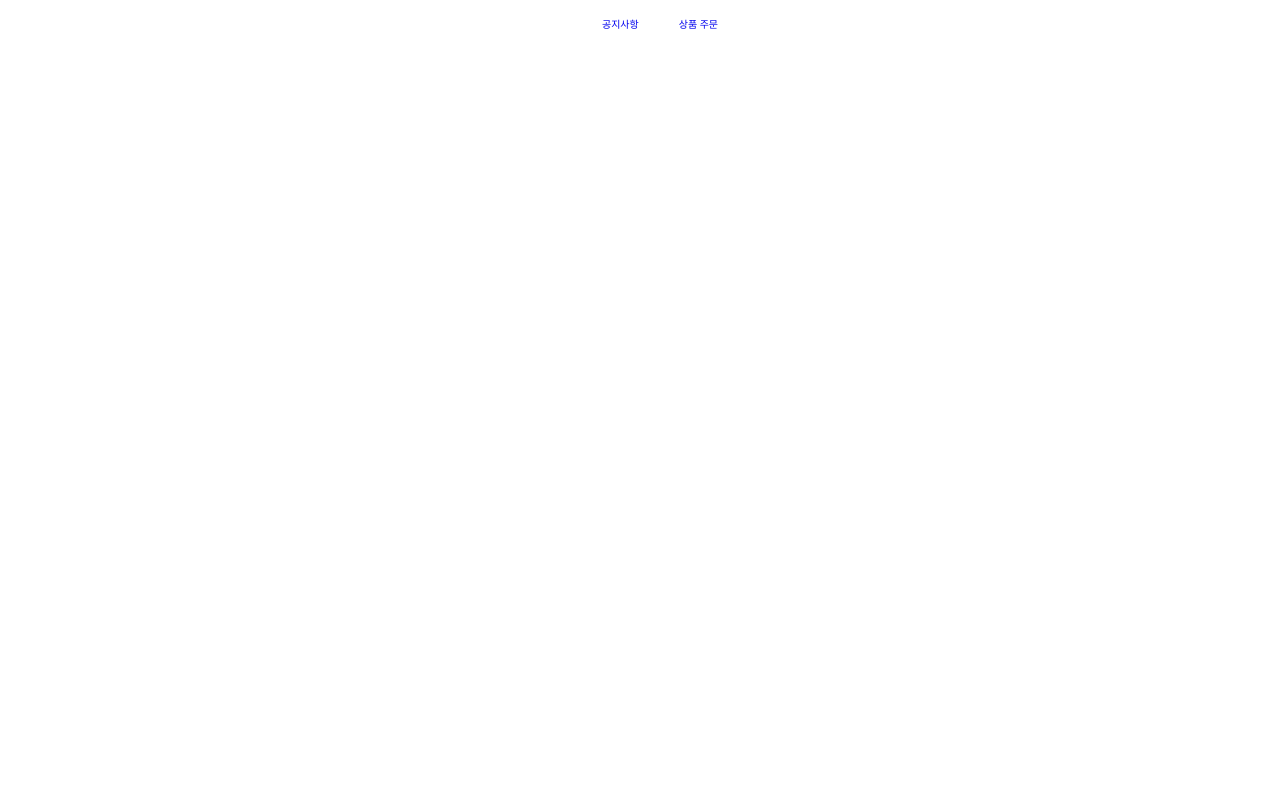
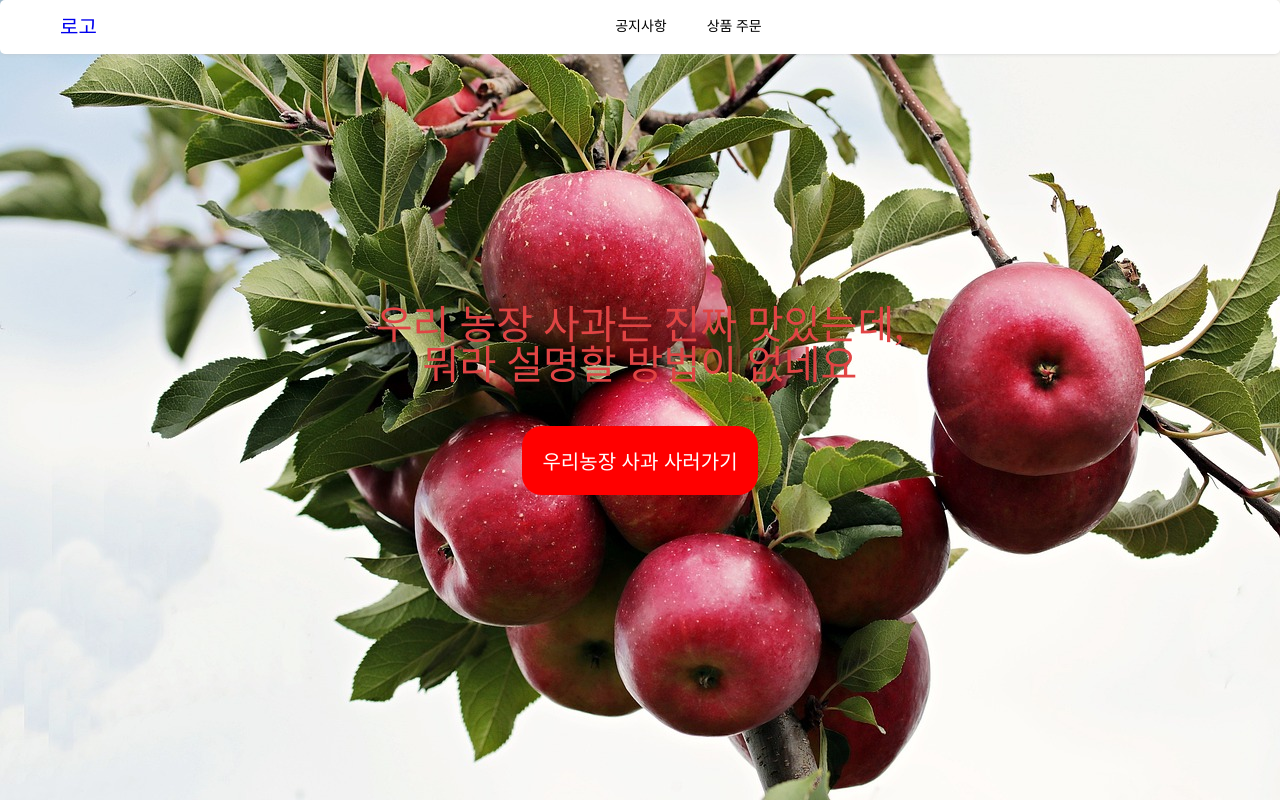
Before and after one commit to Farm-Apple/Apple_FE, a React (Vite) app: page / in a window 1280 px wide. Built offline with nearby package versions, Linux system fonts and the light colour scheme.

Commit message:
🎨style: Introduction, navbar 스타일 작업 및 애니메이션 적용

```diff
--- a/package.json
+++ b/package.json
@@ -13,7 +13,8 @@
     "react": "^18.2.0",
     "react-dom": "^18.2.0",
     "react-router-dom": "^6.16.0",
-    "styled-components": "^6.0.8"
+    "styled-components": "^6.0.8",
+    "styled-reset": "^4.5.1"
   },
   "devDependencies": {
     "@types/react": "^18.2.15",
--- a/src/components/Navbar.tsx
+++ b/src/components/Navbar.tsx
@@ -2,28 +2,43 @@ import styled from "styled-components";
 import * as React from "react";
 import {Link} from "react-router-dom";
 
-const NavBarContainer = styled.div`
+const NavBarContainer = styled.nav`
+  position:fixed;
+  top:0;
+  left:0;
+  width:100%;
+  z-index: 100;
+  background-color:white;
   display: flex;
   align-items: center;
-  justify-content: center;
+  justify-content: space-between;
+  box-shadow: 0px 1px 5px -2px #bdbdbd;
+  border-radius: 0.5em;
 `
-const NavBarLogo = styled.div`
-  margin-right: 40px;
+const NavBarLogo = styled(Link)`
+  padding-left:3em;
+  flex: 0 0 auto;
+  font-size: 2em;
 `
 
 const NavBarUl = styled.ul`
   display: flex;
+  flex: 0 0 auto;
+  margin: 0 auto;
 `
 
 const NavBarLi = styled(Link)`
   padding: 20px;
   border-radius: 10px;
-  cursor:pointer;
+  cursor: pointer;
+  font-size: 1.4em;
+  color: black;
 
-  &:hover{
-    color: gray;
-    background-color: aqua;
+  &:hover {
+    color: white;
+    background-color: #bbbbbb;
     text-decoration: underline;
+    transition:.3s;
   }
 `
 
@@ -32,7 +47,9 @@ const NavBar: React.FC = () => {
     return(
         <>
             <NavBarContainer>
-                <NavBarLogo></NavBarLogo>
+                <NavBarLogo to="/">
+                    로고
+                </NavBarLogo>
                 <NavBarUl>
                     {/* Link (react-router-dom) 을 사용할때엔 to 를 반드시 작성해야 컴파일 에러가 없습니다. */}
                     <NavBarLi to="DetailBoard">공지사항</NavBarLi>
--- a/src/components/PageLayout.tsx
+++ b/src/components/PageLayout.tsx
@@ -3,7 +3,7 @@ import styled from "styled-components";
 import React, {ReactNode} from "react";
 
 const StyledLayout = styled.div`
-  padding: 0 20px;
+
 `
 
 interface ParentProps {
@@ -12,10 +12,13 @@ interface ParentProps {
 
 const PageLayout: React.FC<ParentProps> = ({children}) => {
     return(
-        <StyledLayout>
+        <>
             <NavBar/>
             {children}
-        </StyledLayout>
+            <StyledLayout>
+
+            </StyledLayout>
+        </>
     )
 }
 
--- a/src/page/Home/Home.tsx
+++ b/src/page/Home/Home.tsx
@@ -1,12 +1,13 @@
 import React from 'react';
 import PageLayout from '../../components/PageLayout.tsx';
+import Introduction from "./Introduction.tsx";
 
 const HomePage: React.FC = () => {
   return (
     <>
-      <PageLayout>
-
-      </PageLayout>
+        <PageLayout>
+            <Introduction/>
+        </PageLayout>
     </>
   );
 };
--- a/src/page/Home/Introduction.tsx
+++ b/src/page/Home/Introduction.tsx
@@ -1,21 +1,62 @@
 import React from "react";
-import styled from "styled-components";
+import styled, {keyframes} from "styled-components";
+import mainApple from "../../asset/img/main_apple.jpg"
 
-const IntroductionContainer = styled.div`
+const slideIn = keyframes`
+  from {
+    opacity: 0;
+    transform: translateY(50px); /* 초기 위치 설정 */
+  }
+  to {
+    opacity: 1;
+    transform: translateY(0); /* 최종 위치 설정 */
+  }
+`;
+
+const IntroductionContainer = styled.section`
+  height:100vh;
+  background: url(${mainApple});
+  background-size:cover;
+  background-repeat: no-repeat;
   display:flex;
-  background: url("../../asset/img/main_apple.jpg");
-  opacity: 0.8;
+  flex-direction:column;
+  align-items:center;
+  justify-content:center;
+`
+
+const IntroductionTitle = styled.h2`
+  font-size: 4em;
+  color: #e14444;
+  text-align: center;
+  animation: ${slideIn} 2s ease forwards;
+`
+
+const IntroductionButton = styled.button`
+  padding:1em;
+  margin-top:2em;
+  background-color: red;
+  color:white;
+  border-radius:1em;
+  font-size:2em;
+  border:none;
+  cursor:pointer;
+  animation: ${slideIn} 2s ease forwards;
+  &:hover{
+    background-color:red;
+    color:black;
+  }
+`
 
 
-`
-
 const Introduction: React.FC = () => {
-
 
     return(
         <>
             <IntroductionContainer>
-
+                <IntroductionTitle>
+                    우리 농장 사과는 진짜 맛있는데,<br/> 뭐라 설명할 방법이 없네요
+                </IntroductionTitle>
+                <IntroductionButton>우리농장 사과 사러가기</IntroductionButton>
             </IntroductionContainer>
         </>
     )
```
Also changed, not shown: src/Router 2.tsx (deleted, +0 -37 lines).
